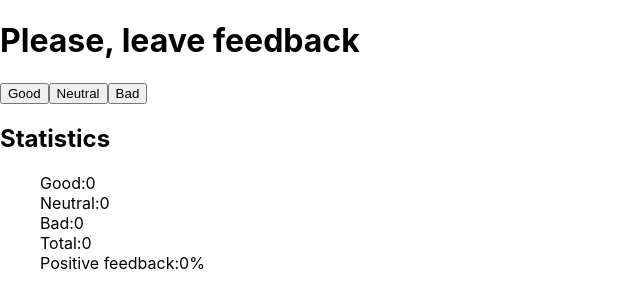
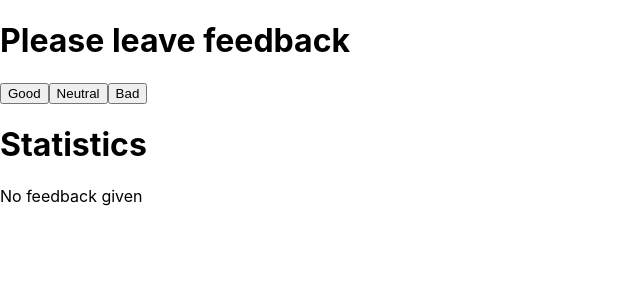
Before and after one commit to Krisdziam/goit-react-hw-02-feedback, a React (Create React App) app: page / in a window 1280 px wide. Shown: the top 308 px of the page, without its empty margins (0-640 px from the left). Built offline with nearby package versions, Linux system fonts and the light colour scheme.

Commit message:
1st task withput css

```diff
--- a/src/components/App.js
+++ b/src/components/App.js
@@ -1,9 +1,53 @@
-import Vote from "./Vote/Vote";
 
-export const App = () => {
-  return (
-    <>
-    <Vote/>
-    </>
-  );
-};
+import React, { Component } from 'react'
+import FeedbackOptions from './Vote/FeedbackOptions'
+import Statistics from './Vote/Statistics';
+import Section from './Vote/Section';
+import Notification from './Vote/Notification';
+
+export class App extends Component {
+  state = {
+    good: 0,
+    neutral: 0,
+    bad: 0,
+  };
+  countTotal() {
+    const { good, neutral,bad } = this.state;
+    return good + neutral + bad ;
+}
+countPositivvePercentage() {
+    const total = this.countTotal();
+    if (!total) {
+        return 0;
+    }
+
+    const result = (this.state.good / total) * 100;
+
+    return Number(result.toFixed(2));
+}
+onLeaveFeedback = propertyName => {
+    this.setState(prevState => {
+      const value = prevState[propertyName];
+      return {
+        [propertyName]: value + 1,
+      };
+    });
+  };
+
+  render() {
+    const { good, neutral, bad } = this.state;
+    const total = this.countTotal()
+    const positiveFeedback = this.countPositivvePercentage()
+    return (
+      <>
+       <Section title={"Please leave feedback"}>
+       <FeedbackOptions onLeaveFeedback={this.onLeaveFeedback} />
+        </Section>
+        <Section title={"Statistics"}>
+{total ? (<Statistics good={good} neutral={neutral} bad={bad} total={total} positivePercentage={positiveFeedback}/>) :       (<Notification message="No feedback given" />)}
+
+        </Section>
+
+      </>
+    );
+  }}
--- a/src/components/Vote/Buttons.jsx
+++ /dev/null
@@ -1,12 +0,0 @@
-import React, { Component } from 'react'
-
-
-export default function Buttons({leaveVote}) {
-    return (
-      <>
-     <button type="button" onClick={() => leaveVote("good")}>Good</button>
-      <button type="button" onClick={() => leaveVote("neutral")}>Neutral</button>
-      <button type="button" onClick={() => leaveVote("bad")}>Bad</button>
-  </>
-    )
-  }
--- /dev/null
+++ b/src/components/Vote/FeedbackOptions.jsx
@@ -0,0 +1,17 @@
+import PropTypes from 'prop-types';
+const FeedbackOptions = ({onLeaveFeedback})  => {
+  return (
+    <>
+
+      <button type="button" onClick={() => onLeaveFeedback("good")}>Good</button>
+      <button type="button" onClick={() => onLeaveFeedback("neutral")}>Neutral</button>
+      <button type="button" onClick={() => onLeaveFeedback("bad")}>Bad</button>
+    </>
+  );
+};
+export default FeedbackOptions;
+
+FeedbackOptions.propTypes = {
+  leaveVote: PropTypes.func,
+  options: PropTypes.array,
+};
--- /dev/null
+++ b/src/components/Vote/Notification.jsx
@@ -0,0 +1,14 @@
+import PropTypes from "prop-types";
+const Notification =({message})=>{
+    return (
+<p>{message}</p>
+
+    )
+};
+
+export default Notification
+
+
+Notification.propTypes = {
+    message: PropTypes.string.isRequired,
+};
--- /dev/null
+++ b/src/components/Vote/Section.jsx
@@ -0,0 +1,35 @@
+import PropTypes from 'prop-types';
+
+const Section=({title, children})=>{
+    return (
+<div>
+{title && <h1>{title}</h1>}
+{children}
+
+</div>
+
+    )
+}
+
+
+
+
+
+
+export default Section
+
+
+
+
+
+
+
+
+
+
+
+
+Section.propTypes = {
+    title: PropTypes.string,
+    children: PropTypes.node,
+}
--- /dev/null
+++ b/src/components/Vote/Statistics.jsx
@@ -0,0 +1,17 @@
+const Statistics = (options)=>{
+ return(
+ <>
+
+        <ul>
+          <li>Good:{options.good}</li>
+          <li>Neutral:{options.neutral}</li>
+          <li>Bad:{options.bad}</li>
+          <li>Total:{options.total}</li>
+          <li>Positive feedback:{options.positivePercentage}%</li>
+        </ul>
+        </>
+)
+
+}
+
+export default Statistics
--- a/src/components/Vote/Vote.jsx
+++ /dev/null
@@ -1,54 +0,0 @@
-import React, { Component } from 'react';
-import Buttons from './Buttons';
-
-class Vote extends Component {
-  state = {
-    good: 0,
-    neutral: 0,
-    bad: 0,
-  };
-  countTotal() {
-    const { good, neutral,bad } = this.state;
-    return good + neutral + bad ;
-}
-countPositivvePercentage() {
-    const total = this.countTotal();
-    if (!total) {
-        return 0;
-    }
-
-    const result = (this.state.good / total) * 100;
-    console.log(result)
-    return Number(result.toFixed(2));
-}
-  leaveVote = propertyName => {
-    this.setState(prevState => {
-      const value = prevState[propertyName];
-      return {
-        [propertyName]: value + 1,
-      };
-    });
-  };
-
-  render() {
-    const { good, neutral, bad } = this.state;
-    const total = this.countTotal()
-    const positiveFeedback = this.countPositivvePercentage()
-    return (
-      <>
-        <h1>Please, leave feedback</h1>
-        <Buttons leaveVote={this.leaveVote} />
-        <h2>Statistics</h2>
-        <ul>
-          <li>Good:{good}</li>
-          <li>Neutral:{neutral}</li>
-          <li>Bad:{bad}</li>
-          <li>Total:{total}</li>
-          <li>Positive feedback:{positiveFeedback}%</li>
-        </ul>
-      </>
-    );
-  }
-}
-
-export default Vote;
```
